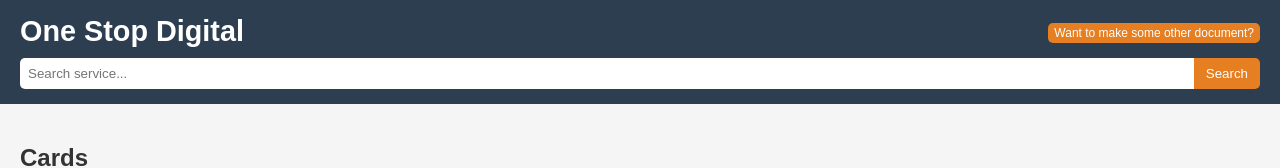
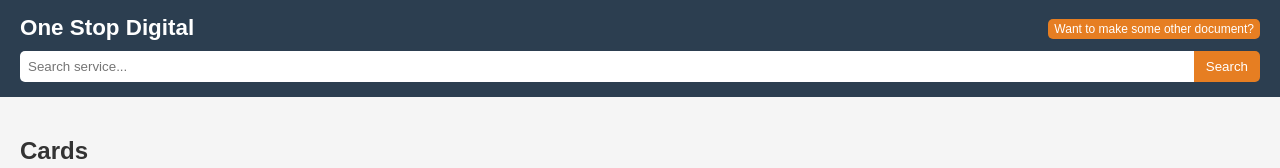
Before and after one commit to ahsuvlogs/One-Stop-Digital, a plain HTML site: page index.html in a window 1280 px wide. Shown: the top 168 px of the page. Drawn offline with Linux system fonts and the light colour scheme.

Commit message:
uploaded all project files

```diff
--- a/index.html
+++ b/index.html
@@ -61,7 +61,7 @@
 </head>
 <body>
   <header>
-    <h1>One Stop Digital</h1>
+    <h1 style="font-size:1.4rem;">One Stop Digital</h1>
     <div class="nav-buttons">
       <a href="https://wa.me/916005644425?text=Hello%2C%20I%20want%20to%20make%20some%20other%20document.%20Please%20guide%20me%20with%20a%20callback." target="_blank" style="padding:3px 6px; font-size:12px;">
         Want to make some other document?
```
